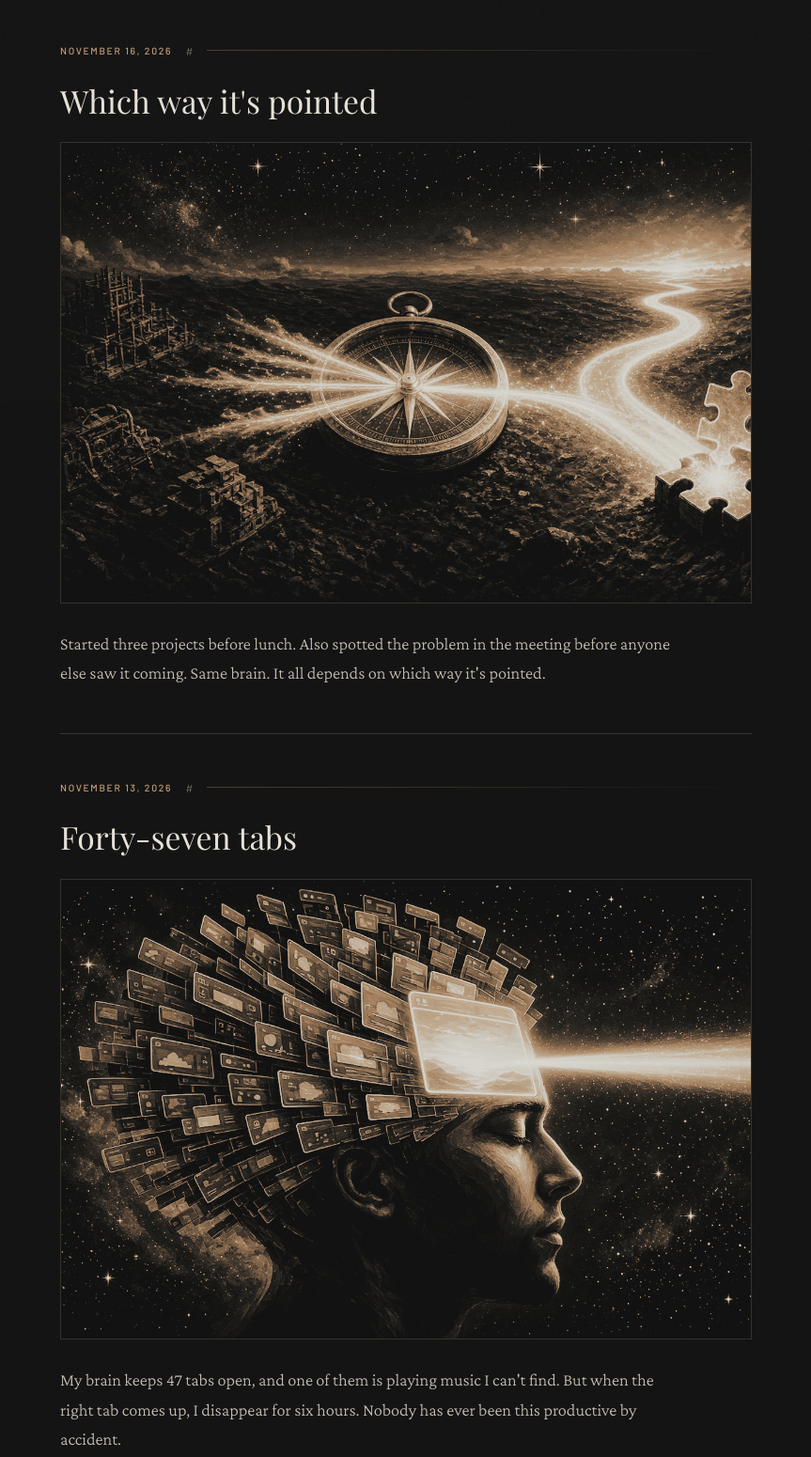
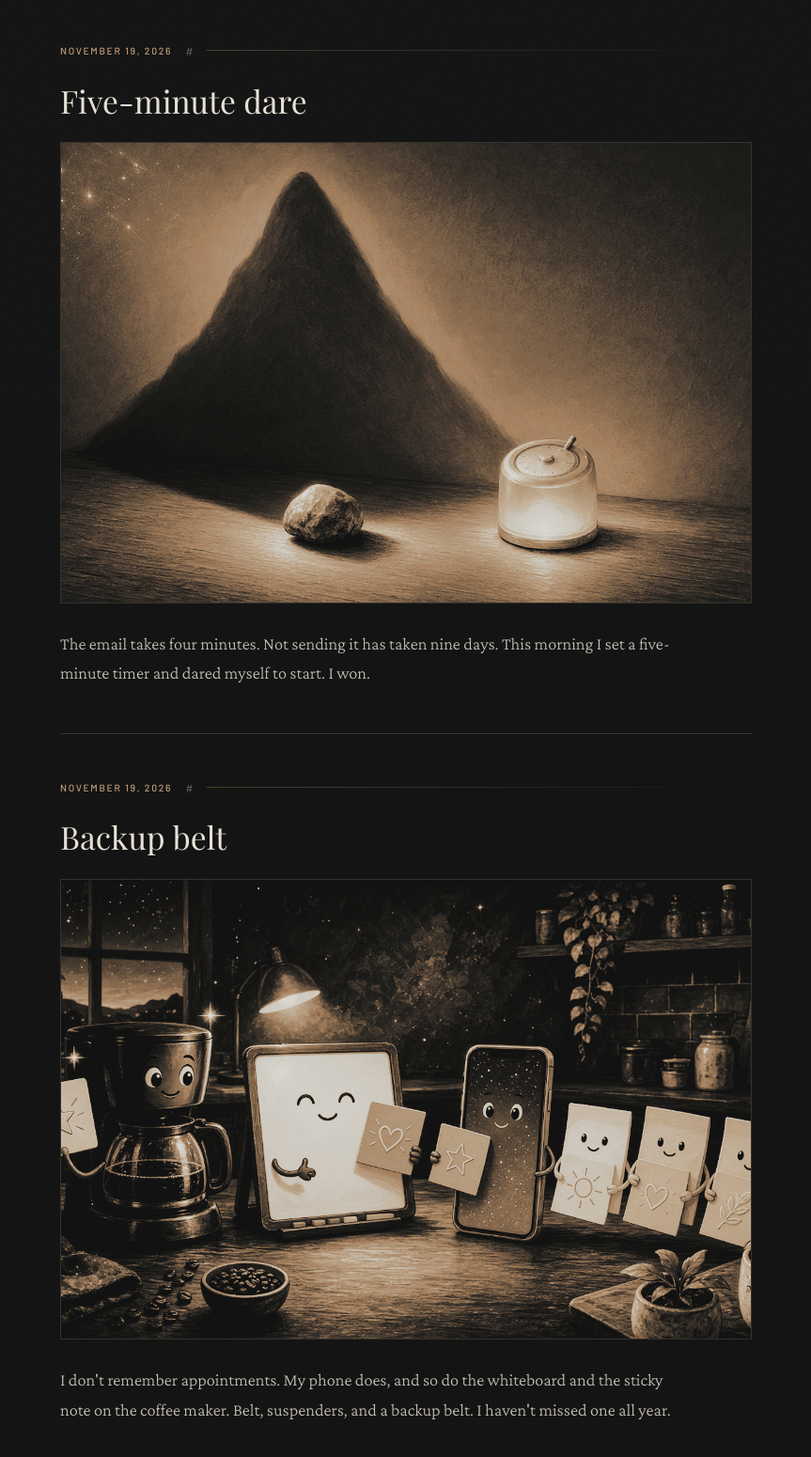
Before and after one commit to git-denyeh/denyeh.github.io, a plain HTML site: page restless-mind/index.html in a window 1280 px wide. Shown: the part 372-1922 px from the top of the page at 94% size, without its empty margins (208-1071 px from the left). Drawn offline with nearby package versions, Linux system fonts and the light colour scheme; a web font is replaced by a local one.

Commit message:
Restless Mind: Backup belt and Five-minute dare
Add the two November 19 posts and point the home teaser at Five-minute dare.

Co-authored-by: Cursor Agent <cursoragent@cursor.com>
Co-authored-by: git-denyeh <git-denyeh@users.noreply.github.com>

```diff
--- a/restless-mind/index.html
+++ b/restless-mind/index.html
@@ -332,6 +332,24 @@
 
   <main class="feed">
 
+    <article class="post" id="five-minute-dare">
+      <div class="post-meta"><time class="post-date" datetime="2026-11-19">November 19, 2026</time><a class="post-anchor" href="#five-minute-dare" aria-label="Link to this piece">#</a></div>
+      <h2 class="post-title"><a href="#five-minute-dare">Five-minute dare</a></h2>
+      <img class="post-img" src="/images/five-minute-dare.jpg" alt="A small stone casting a huge mountain-shaped shadow on a night wall, next to a glowing brass kitchen timer." width="1200" height="800" loading="lazy" />
+      <div class="post-body">
+        <p>The email takes four minutes. Not sending it has taken nine days. This morning I set a five-minute timer and dared myself to start. I won.</p>
+      </div>
+    </article>
+
+    <article class="post" id="backup-belt">
+      <div class="post-meta"><time class="post-date" datetime="2026-11-19">November 19, 2026</time><a class="post-anchor" href="#backup-belt" aria-label="Link to this piece">#</a></div>
+      <h2 class="post-title"><a href="#backup-belt">Backup belt</a></h2>
+      <img class="post-img" src="/images/backup-belt.jpg" alt="A coffee maker, whiteboard, phone and sticky notes with friendly faces lined up on a kitchen counter at night, each holding up a little card like a team." width="1200" height="800" loading="lazy" />
+      <div class="post-body">
+        <p>I don't remember appointments. My phone does, and so do the whiteboard and the sticky note on the coffee maker. Belt, suspenders, and a backup belt. I haven't missed one all year.</p>
+      </div>
+    </article>
+
     <article class="post" id="which-way-its-pointed">
       <div class="post-meta"><time class="post-date" datetime="2026-11-16">November 16, 2026</time><a class="post-anchor" href="#which-way-its-pointed" aria-label="Link to this piece">#</a></div>
       <h2 class="post-title"><a href="#which-way-its-pointed">Which way it's pointed</a></h2>
```
Also changed, not shown: index.html (+4 -4 lines), images/backup-belt.jpg (added), images/five-minute-dare.jpg (added).
